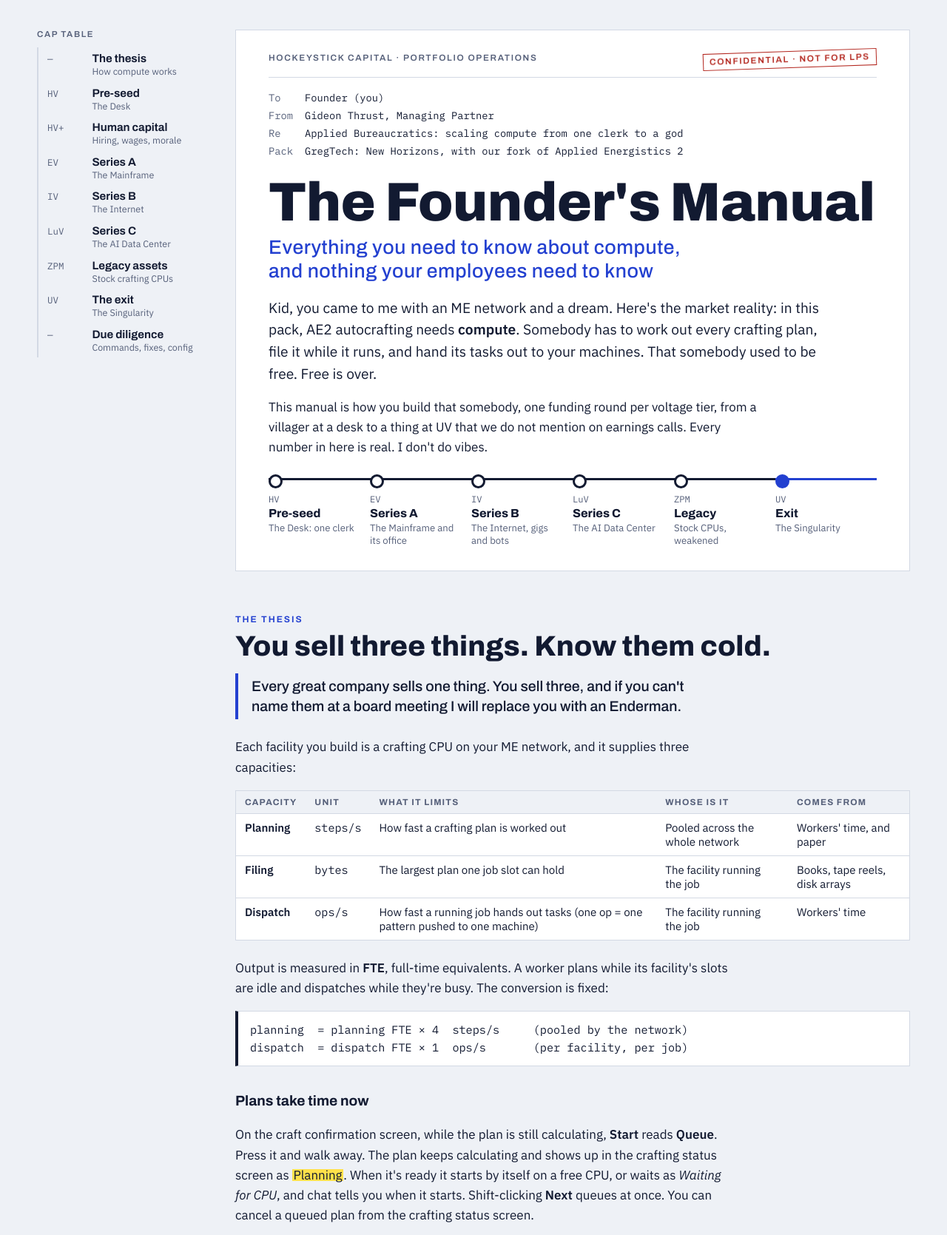
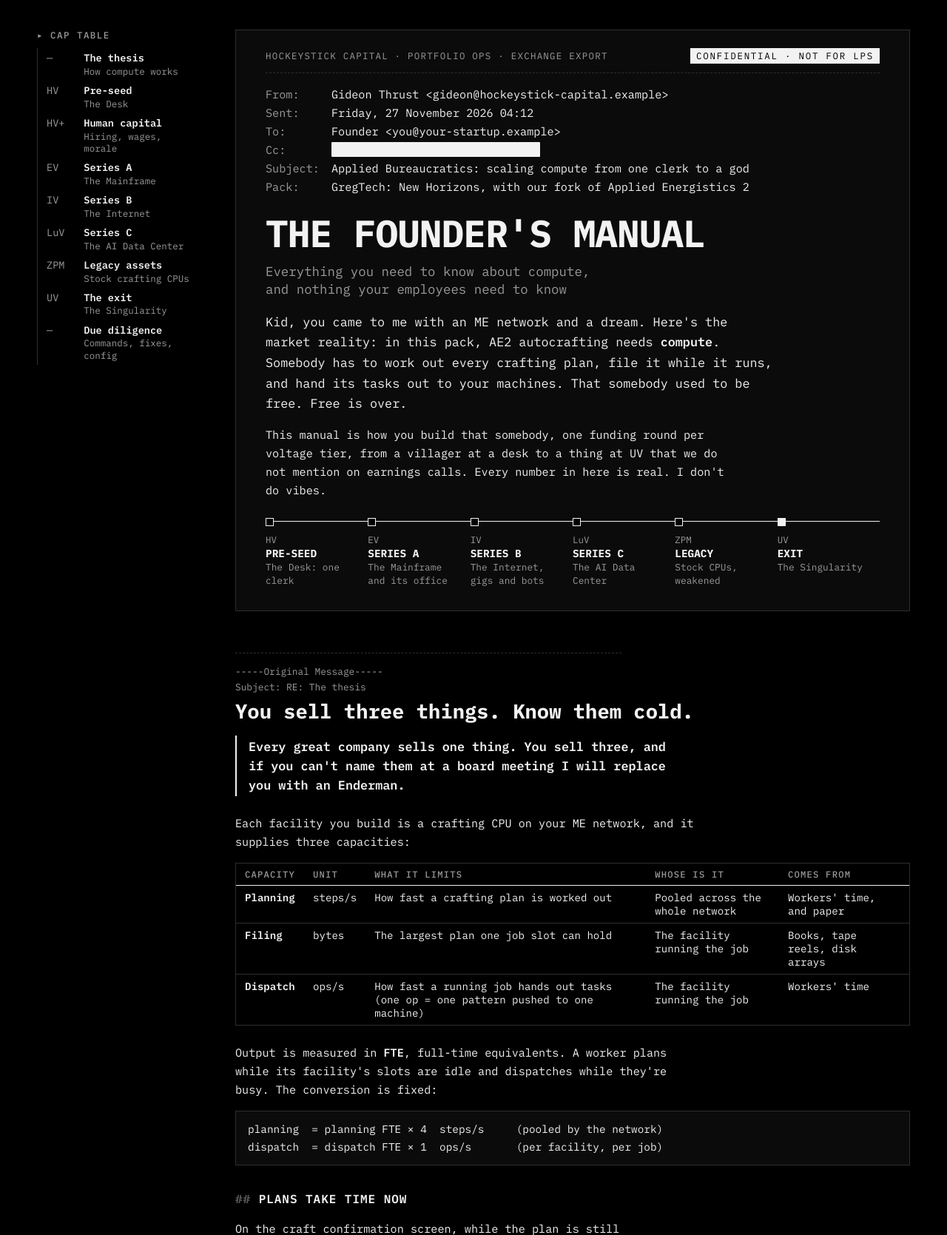
Before and after one commit to mgomezch/AppliedBureaucratics, a plain HTML site: page docs/founders-manual/index.html in a window 1280 px wide. Shown: the top 1669 px of the page at 74% size. Drawn offline with Linux system fonts and the light colour scheme.

Commit message:
Founder's Manual: a leaked email thread, white on black, in one monospace
No blue: emphasis is by inversion.  Each section reads as a reply in the
thread, the partner's asides as quoted lines, figures as attachments, and
the header as an exported message with a redacted Cc.

Co-Authored-By: Claude Opus 5.5 <noreply@anthropic.com>

```diff
--- a/docs/founders-manual/index.html
+++ b/docs/founders-manual/index.html
@@ -2,144 +2,138 @@
 <meta name="claude:viewport-fit-sides" content="cover">
 <link rel="preconnect" href="https://fonts.googleapis.com">
 <link rel="preconnect" href="https://fonts.gstatic.com" crossorigin>
-<link rel="stylesheet" href="https://fonts.googleapis.com/css2?family=Archivo:wdth,wght@62..125,400..900&family=Caveat:wght@500;700&family=IBM+Plex+Mono:wght@400;500&family=IBM+Plex+Sans:ital,wght@0,400;0,500;0,600;1,400&display=swap">
+<link rel="stylesheet" href="https://fonts.googleapis.com/css2?family=IBM+Plex+Mono:ital,wght@0,400;0,500;0,600;0,700;1,400&display=swap">
 <style>
-/* Layout: a fund's confidential founder memo.  A sticky "cap table" of rounds on the left, one reading column, wide
-   figures, and the partner's highlighter notes in the margin. */
+/* Layout: a leaked thread of corporate email, printed white on black in one monospace face.  A sticky folder list of
+   rounds on the left, one reading column, wide figures.  Emphasis is by inversion, never by colour. */
 :root {
-  --paper: #eef1f6;
-  --sheet: #ffffff;
-  --ink: #121a31;
-  --muted: #56607a;
-  --rule: #d3d9e4;
-  --accent: #2340d0;
-  --accent-ink: #ffffff;
-  --marker: #ffe14a;
-  --marker-ink: #121a31;
-  --note: #b3261e;
-  --code-bg: #e6eaf2;
-  --display: "Archivo", "Arial Narrow", "Helvetica Neue", Arial, sans-serif;
-  --body: "IBM Plex Sans", "Segoe UI", Roboto, Helvetica, Arial, sans-serif;
-  --mono: "IBM Plex Mono", ui-monospace, "SFMono-Regular", Menlo, Consolas, monospace;
-  --hand: "Caveat", "Segoe Print", "Bradley Hand", cursive;
-}
-@media (prefers-color-scheme: dark) {
-  :root:not([data-theme="light"]) {
-    --paper: #0d1222; --sheet: #141b31; --ink: #e5e9f3; --muted: #9aa4bd; --rule: #29334f;
-    --accent: #8197ff; --accent-ink: #0d1222; --marker: #d9b72a; --marker-ink: #0d1222; --note: #ff8a80;
-    --code-bg: #1c2541; color-scheme: dark;
-  }
-}
-:root[data-theme="dark"] {
-  --paper: #0d1222; --sheet: #141b31; --ink: #e5e9f3; --muted: #9aa4bd; --rule: #29334f;
-  --accent: #8197ff; --accent-ink: #0d1222; --marker: #d9b72a; --marker-ink: #0d1222; --note: #ff8a80;
-  --code-bg: #1c2541; color-scheme: dark;
+  --bg: #000000;
+  --fg: #f2f2f2;
+  --dim: #9a9a9a;
+  --faint: #5c5c5c;
+  --rule: #2e2e2e;
+  --panel: #0b0b0b;
+  --mono: "IBM Plex Mono", ui-monospace, "SFMono-Regular", Menlo, Consolas, "Liberation Mono", monospace;
+  color-scheme: dark;
 }
 
 * { box-sizing: border-box; }
 html { scroll-behavior: smooth; }
 @media (prefers-reduced-motion: reduce) { html { scroll-behavior: auto; } }
 body {
-  background: var(--paper); color: var(--ink); font-family: var(--body); font-size: 1.0625rem; line-height: 1.6;
+  background: var(--bg); color: var(--fg); font-family: var(--mono); font-size: 0.95rem; line-height: 1.65;
   padding-left: max(16px, env(safe-area-inset-left, 0px)); padding-right: max(16px, env(safe-area-inset-right, 0px));
 }
-a { color: var(--accent); text-underline-offset: 0.15em; }
-a:focus-visible, summary:focus-visible { outline: 2px solid var(--accent); outline-offset: 2px; border-radius: 2px; }
-code, kbd { font-family: var(--mono); font-size: 0.88em; background: var(--code-bg); padding: 0.05em 0.35em; border-radius: 3px; }
-mark { background: linear-gradient(transparent 12%, var(--marker) 12%, var(--marker) 88%, transparent 88%); color: var(--marker-ink); padding: 0 0.1em; }
+a { color: var(--fg); text-decoration: underline; text-decoration-color: var(--faint); text-underline-offset: 0.2em; }
+a:hover { text-decoration-color: var(--fg); }
+a:focus-visible { outline: 1px solid var(--fg); outline-offset: 2px; }
+b, strong { font-weight: 600; }
+code, kbd { font-family: var(--mono); font-size: 1em; border: 1px solid var(--rule); padding: 0 0.3em; }
+mark { background: var(--fg); color: var(--bg); padding: 0 0.25em; }
 
 .frame { max-width: 1180px; margin: 0 auto; padding-block: 32px 64px; display: grid; grid-template-columns: 220px minmax(0, 1fr); gap: 48px; }
 @media (max-width: 900px) { .frame { grid-template-columns: minmax(0, 1fr); gap: 24px; } }
 
-/* The cap table of rounds. */
-.rounds { position: sticky; top: calc(env(safe-area-inset-top, 0px) + 24px); align-self: start; font-family: var(--display); }
-.rounds h2 { font-size: 0.72rem; letter-spacing: 0.14em; text-transform: uppercase; color: var(--muted); margin: 0 0 12px; font-weight: 600; }
-.rounds ol { list-style: none; margin: 0; padding: 0; border-left: 2px solid var(--rule); }
-.rounds li a { display: grid; grid-template-columns: 3.2em 1fr; gap: 6px; padding: 6px 0 6px 12px; margin-left: -2px; border-left: 2px solid transparent; color: var(--ink); text-decoration: none; font-stretch: 90%; line-height: 1.25; }
-.rounds li a:hover { border-left-color: var(--accent); }
-.rounds .tier { font-family: var(--mono); font-size: 0.78rem; color: var(--muted); padding-top: 2px; }
-.rounds .name { font-weight: 650; font-size: 0.95rem; }
-.rounds .name small { display: block; font-weight: 400; color: var(--muted); font-size: 0.78rem; font-family: var(--body); }
+/* The folder list. */
+.rounds { position: sticky; top: calc(env(safe-area-inset-top, 0px) + 24px); align-self: start; font-size: 0.85rem; }
+.rounds h2 { font-size: 0.78rem; letter-spacing: 0.12em; text-transform: uppercase; color: var(--dim); margin: 0 0 10px; font-weight: 500; }
+.rounds h2::before { content: "\25B8\00a0"; }
+.rounds ol { list-style: none; margin: 0; padding: 0; border-left: 1px solid var(--rule); }
+.rounds li a { display: grid; grid-template-columns: 3.4em 1fr; gap: 4px; padding: 5px 0 5px 12px; margin-left: -1px; border-left: 1px solid transparent; text-decoration: none; line-height: 1.3; }
+.rounds li a:hover { border-left-color: var(--fg); background: var(--panel); }
+.rounds .tier { color: var(--dim); }
+.rounds .name { font-weight: 600; }
+.rounds .name small { display: block; font-weight: 400; color: var(--dim); font-size: 0.92em; }
 @media (max-width: 900px) {
   .rounds { position: static; }
-  .rounds ol { display: flex; flex-wrap: wrap; gap: 4px 16px; border-left: 0; }
-  .rounds li a { border-left: 0; padding: 4px 0; margin: 0; grid-template-columns: auto auto; }
+  .rounds ol { display: flex; flex-wrap: wrap; gap: 2px 18px; border-left: 0; }
+  .rounds li a { border-left: 0; padding: 3px 0; margin: 0; grid-template-columns: auto auto; }
   .rounds .name small { display: none; }
 }
 
 main { min-width: 0; }
 
-/* The memo header. */
-.memo { background: var(--sheet); border: 1px solid var(--rule); padding: 28px clamp(18px, 4vw, 44px) 32px; }
-.memo-head { display: flex; flex-wrap: wrap; justify-content: space-between; gap: 8px 24px; font-family: var(--display); font-size: 0.74rem; letter-spacing: 0.14em; text-transform: uppercase; color: var(--muted); font-weight: 600; border-bottom: 1px solid var(--rule); padding-bottom: 12px; }
-.memo-head .stamp { color: var(--note); border: 1.5px solid currentColor; padding: 1px 8px; transform: rotate(-2deg); }
-.routing { display: grid; grid-template-columns: max-content minmax(0, 1fr); gap: 2px 16px; font-family: var(--mono); font-size: 0.86rem; margin: 16px 0 24px; }
-.routing dt { color: var(--muted); }
+/* The leaked email's header. */
+.memo { border: 1px solid var(--rule); padding: 24px clamp(16px, 4vw, 40px) 32px; background: var(--panel); }
+.memo-head { display: flex; flex-wrap: wrap; justify-content: space-between; gap: 8px 24px; font-size: 0.78rem; letter-spacing: 0.1em; text-transform: uppercase; color: var(--dim); border-bottom: 1px dashed var(--rule); padding-bottom: 12px; }
+.memo-head .stamp { color: var(--bg); background: var(--fg); padding: 0 8px; letter-spacing: 0.14em; }
+.routing { display: grid; grid-template-columns: max-content minmax(0, 1fr); gap: 0 16px; margin: 16px 0 24px; }
+.routing dt { color: var(--dim); }
+.routing dt::after { content: ":"; }
 .routing dd { margin: 0; }
-h1 { font-family: var(--display); font-stretch: 112%; font-weight: 850; font-size: clamp(2.4rem, 6.4vw, 4.6rem); line-height: 0.95; letter-spacing: -0.01em; margin: 0 0 18px; text-wrap: balance; }
-h1 .sub { display: block; font-stretch: 75%; font-weight: 500; font-size: 0.36em; letter-spacing: 0.02em; color: var(--accent); margin-top: 10px; line-height: 1.2; }
-.lede { font-size: 1.2rem; line-height: 1.55; max-width: 62ch; margin: 0 0 12px; }
-.memo p { max-width: 66ch; }
+h1 { font-weight: 700; font-size: clamp(1.9rem, 5vw, 3.2rem); line-height: 1.05; letter-spacing: -0.02em; margin: 0 0 18px; text-wrap: balance; text-transform: uppercase; }
+h1 .sub { display: block; font-weight: 400; font-size: 0.34em; letter-spacing: 0; text-transform: none; color: var(--dim); margin-top: 12px; line-height: 1.4; }
+.lede { font-size: 1.05rem; max-width: 64ch; margin: 0 0 12px; }
+.memo p { max-width: 68ch; }
+.redact { background: var(--fg); color: var(--fg); user-select: none; border-radius: 1px; }
 
 /* The round strip: the order of the rounds is the point. */
-.strip { list-style: none; margin: 28px 0 0; padding: 0; display: grid; grid-template-columns: repeat(6, minmax(0, 1fr)); gap: 0; counter-reset: r; }
-.strip li { border-top: 3px solid var(--ink); padding: 10px 10px 0 0; position: relative; }
-.strip li::before { content: ""; position: absolute; top: -8px; left: 0; width: 13px; height: 13px; border-radius: 50%; background: var(--sheet); border: 3px solid var(--ink); }
-.strip li.exit { border-top-color: var(--accent); }
-.strip li.exit::before { background: var(--accent); border-color: var(--accent); }
-.strip .t { font-family: var(--mono); font-size: 0.76rem; color: var(--muted); display: block; margin-top: 6px; }
-.strip .r { font-family: var(--display); font-weight: 750; font-stretch: 85%; font-size: 1rem; display: block; line-height: 1.15; }
-.strip .f { font-size: 0.82rem; color: var(--muted); display: block; line-height: 1.3; margin-top: 2px; }
+.strip { list-style: none; margin: 28px 0 0; padding: 0; display: grid; grid-template-columns: repeat(6, minmax(0, 1fr)); }
+.strip li { border-top: 1px solid var(--fg); padding: 10px 10px 0 0; position: relative; }
+.strip li::before { content: ""; position: absolute; top: -5px; left: 0; width: 9px; height: 9px; background: var(--bg); border: 1px solid var(--fg); }
+.strip li.exit::before { background: var(--fg); }
+.strip .t { font-size: 0.78rem; color: var(--dim); display: block; margin-top: 4px; }
+.strip .r { font-weight: 700; display: block; line-height: 1.2; text-transform: uppercase; font-size: 0.9rem; }
+.strip .f { font-size: 0.8rem; color: var(--dim); display: block; line-height: 1.35; margin-top: 2px; }
 @media (max-width: 720px) { .strip { grid-template-columns: repeat(3, minmax(0, 1fr)); row-gap: 20px; } }
 @media (max-width: 420px) { .strip { grid-template-columns: repeat(2, minmax(0, 1fr)); } }
 
-/* Sections. */
+/* Sections: each one another message in the thread. */
 section { padding-top: 56px; }
-.kicker { font-family: var(--display); font-size: 0.76rem; letter-spacing: 0.16em; text-transform: uppercase; font-weight: 650; color: var(--accent); margin: 0 0 6px; }
-h2 { font-family: var(--display); font-stretch: 100%; font-weight: 800; font-size: clamp(1.7rem, 3.4vw, 2.4rem); line-height: 1.05; margin: 0 0 16px; text-wrap: balance; }
-h3 { font-family: var(--display); font-weight: 700; font-stretch: 92%; font-size: 1.2rem; margin: 32px 0 8px; }
-section p, section li { max-width: 66ch; }
-section ul, section ol { padding-left: 1.3em; }
+.kicker { font-size: 0.8rem; color: var(--dim); margin: 0 0 6px; border-top: 1px dashed var(--rule); padding-top: 14px; }
+.kicker::before { content: "-----Original Message-----\A Subject: RE: "; white-space: pre; }
+h2 { font-weight: 700; font-size: clamp(1.25rem, 2.6vw, 1.7rem); line-height: 1.2; margin: 6px 0 16px; text-wrap: balance; }
+h3 { font-weight: 600; font-size: 1rem; margin: 32px 0 8px; text-transform: uppercase; letter-spacing: 0.06em; }
+h3::before { content: "## "; color: var(--faint); }
+section p, section li { max-width: 68ch; }
+section ul, section ol { padding-left: 1.6em; }
+section ul { list-style: none; }
+section ul > li { position: relative; }
+section ul > li::before { content: "-"; position: absolute; left: -1.2em; color: var(--dim); }
 section li + li { margin-top: 4px; }
 
-/* The partner's voice: a pull-quote set in the display face, with a handwritten aside. */
-.take { border-left: 4px solid var(--accent); padding: 4px 0 4px 18px; margin: 0 0 24px; max-width: 64ch; }
-.take p { font-family: var(--display); font-stretch: 88%; font-size: 1.22rem; line-height: 1.4; font-weight: 520; margin: 0; }
+/* The partner's voice, and his replies quoted inline. */
+.take { border-left: 2px solid var(--fg); padding: 2px 0 2px 16px; margin: 0 0 24px; max-width: 66ch; }
+.take p { font-size: 1.05rem; line-height: 1.55; font-weight: 600; margin: 0; }
 .take p + p { margin-top: 8px; }
-.aside { font-family: var(--hand); font-size: 1.45rem; line-height: 1.15; color: var(--note); margin: 18px 0; max-width: 40ch; transform: rotate(-1deg); }
-.aside::before { content: "\2014\00a0GT: "; font-weight: 700; }
+.aside { color: var(--dim); margin: 18px 0; max-width: 64ch; font-style: italic; }
+.aside::before { content: "> GT: "; font-style: normal; color: var(--faint); }
 
-/* Figures. */
+/* Figures: attachments. */
 figure { margin: 24px 0; }
-figure img { display: block; width: 100%; height: auto; border: 1px solid var(--rule); background: var(--sheet); image-rendering: auto; }
-figcaption { font-size: 0.86rem; color: var(--muted); margin-top: 8px; max-width: 70ch; }
-figcaption b { color: var(--ink); font-weight: 600; }
+figure img { display: block; width: 100%; height: auto; border: 1px solid var(--rule); background: var(--panel); }
+figcaption { font-size: 0.8rem; color: var(--dim); margin-top: 8px; max-width: 76ch; }
+figcaption::before { content: "[attachment] "; color: var(--faint); }
+figcaption b { color: var(--fg); font-weight: 600; }
 .pair { display: grid; grid-template-columns: repeat(2, minmax(0, 1fr)); gap: 16px; align-items: start; }
 .pair figure { margin: 0; }
 .pair.narrow-wide { grid-template-columns: minmax(0, 2fr) minmax(0, 3fr); }
 @media (max-width: 640px) { .pair, .pair.narrow-wide { grid-template-columns: minmax(0, 1fr); } }
 .figrow { margin: 24px 0; }
 
-/* Tables: the term sheet look. */
-.tbl { overflow-x: auto; margin: 16px 0 24px; border: 1px solid var(--rule); background: var(--sheet); }
-table { border-collapse: collapse; width: 100%; font-size: 0.94rem; font-variant-numeric: tabular-nums; }
-th, td { text-align: left; vertical-align: top; padding: 9px 12px; border-bottom: 1px solid var(--rule); }
-thead th { font-family: var(--display); font-weight: 700; font-size: 0.74rem; letter-spacing: 0.1em; text-transform: uppercase; color: var(--muted); background: var(--paper); }
+/* Tables: plain-text spreadsheets pasted into the email. */
+.tbl { overflow-x: auto; margin: 16px 0 24px; border: 1px solid var(--rule); }
+table { border-collapse: collapse; width: 100%; font-size: 0.88rem; font-variant-numeric: tabular-nums; }
+th, td { text-align: left; vertical-align: top; padding: 7px 12px; border-bottom: 1px solid var(--rule); }
+thead th { font-weight: 500; font-size: 0.76rem; letter-spacing: 0.1em; text-transform: uppercase; color: var(--dim); border-bottom: 1px solid var(--fg); }
 tbody tr:last-child td { border-bottom: 0; }
-td.n { font-family: var(--mono); white-space: nowrap; }
-td.n.plus { color: var(--accent); }
-td.n.minus { color: var(--note); }
+td.n { white-space: nowrap; }
+td.n.plus::before { content: ""; }
+td.n.minus { color: var(--dim); }
 
-/* Build lists: what goes where. */
-.build { background: var(--sheet); border: 1px solid var(--rule); padding: 16px 20px; margin: 16px 0 24px; }
-.build h4 { font-family: var(--display); font-size: 0.76rem; letter-spacing: 0.14em; text-transform: uppercase; color: var(--muted); margin: 0 0 8px; font-weight: 650; }
+/* Build lists. */
+.build { border: 1px dashed var(--faint); padding: 14px 18px; margin: 16px 0 24px; }
+.build h4 { font-size: 0.78rem; letter-spacing: 0.12em; text-transform: uppercase; color: var(--dim); margin: 0 0 8px; font-weight: 500; }
+.build h4::before { content: "[ ] "; }
 .build ul { margin: 0; }
 
-.formula { font-family: var(--mono); font-size: 0.95rem; background: var(--sheet); border: 1px solid var(--rule); border-left: 4px solid var(--ink); padding: 12px 16px; margin: 16px 0; overflow-x: auto; white-space: pre; }
+.formula { font-size: 0.9rem; background: var(--panel); border: 1px solid var(--rule); padding: 12px 16px; margin: 16px 0; overflow-x: auto; white-space: pre; }
 
-.signoff { margin-top: 56px; padding-top: 24px; border-top: 1px solid var(--rule); }
-.signature { font-family: var(--hand); font-size: 2.4rem; color: var(--ink); line-height: 1; margin: 8px 0 0; }
-.fine { font-size: 0.82rem; color: var(--muted); max-width: 72ch; }
+.signoff { margin-top: 56px; padding-top: 24px; border-top: 1px dashed var(--rule); }
+.signature { font-size: 1rem; margin: 8px 0 0; line-height: 1.5; }
+.signature::before { content: "--\A"; white-space: pre; color: var(--dim); }
+.fine { font-size: 0.78rem; color: var(--dim); max-width: 76ch; }
+.fine::before { content: "This message and any attachments are confidential and intended solely for the addressee. "; }
 </style>
 
 <div class="frame">
@@ -160,11 +154,13 @@ td.n.minus { color: var(--note); }
 
   <main>
     <header class="memo">
-      <div class="memo-head"><span>Hockeystick Capital · Portfolio Operations</span><span class="stamp">Confidential · Not for LPs</span></div>
+      <div class="memo-head"><span>Hockeystick Capital · Portfolio Ops · Exchange export</span><span class="stamp">Confidential · Not for LPs</span></div>
       <dl class="routing">
-        <dt>To</dt><dd>Founder (you)</dd>
-        <dt>From</dt><dd>Gideon Thrust, Managing Partner</dd>
-        <dt>Re</dt><dd>Applied Bureaucratics: scaling compute from one clerk to a god</dd>
+        <dt>From</dt><dd>Gideon Thrust &lt;gideon@hockeystick-capital.example&gt;</dd>
+        <dt>Sent</dt><dd>Friday, 27 November 2026 04:12</dd>
+        <dt>To</dt><dd>Founder &lt;you@your-startup.example&gt;</dd>
+        <dt>Cc</dt><dd><span class="redact">Name withheld for legal reasons</span></dd>
+        <dt>Subject</dt><dd>Applied Bureaucratics: scaling compute from one clerk to a god</dd>
         <dt>Pack</dt><dd>GregTech: New Horizons, with our fork of Applied Energistics 2</dd>
       </dl>
       <h1>The Founder's Manual<span class="sub">Everything you need to know about compute, and nothing your employees need to know</span></h1>
@@ -522,8 +518,8 @@ re-verifying  = 20 % × (1 − training) chance per finished plan</div>
 
       <div class="signoff">
         <p>That's the playbook.  Build the Desk this week.  I want a Mainframe by the next board meeting.  And kid, pay your people.</p>
-        <p class="signature">Gideon Thrust</p>
-        <p class="fine">Managing Partner, Hockeystick Capital (a fictional fund).  Applied Bureaucratics is a satirical add-on for GregTech: New Horizons and is not part of the GTNH project.  It needs a build of Applied-Energistics-2-NH with the compute policy hooks.  The mod and this manual were written by an AI coding agent (Claude).  Screenshots are from the showcase world, on the 2.10 daily.</p>
+        <p class="signature">Gideon Thrust<br>Managing Partner, Hockeystick Capital<br>Sent from my yacht</p>
+        <p class="fine">Hockeystick Capital is a fictional fund.  Applied Bureaucratics is a satirical add-on for GregTech: New Horizons and is not part of the GTNH project.  It needs a build of Applied-Energistics-2-NH with the compute policy hooks.  The mod and this manual were written by an AI coding agent (Claude).  Screenshots are from the showcase world, on the 2.10 daily.</p>
       </div>
     </section>
   </main>
```
